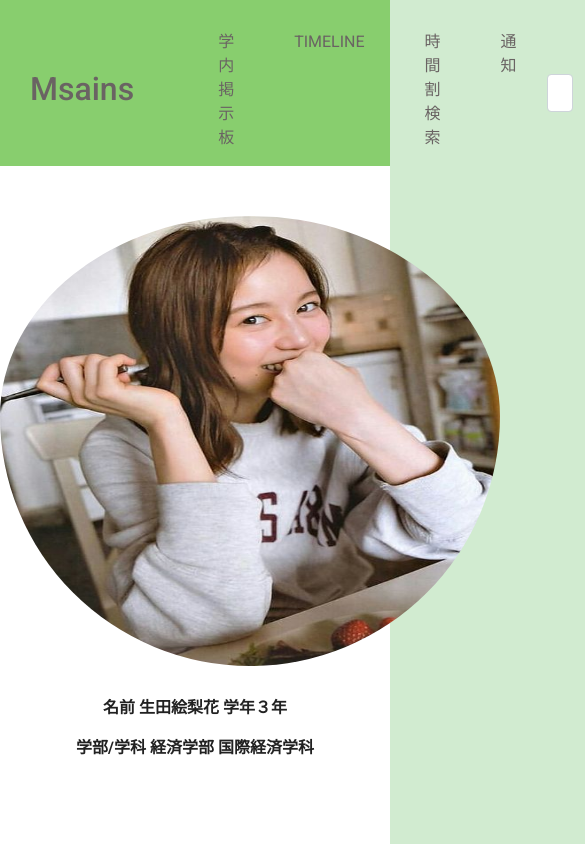
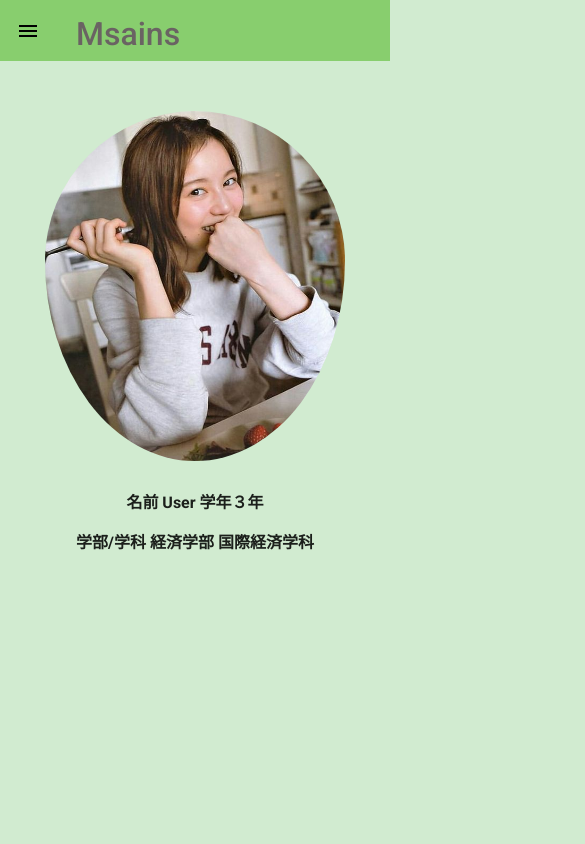
Before and after one commit to fujisawaryohei/Msains-frontend, a Vue app: page / in a window 390 px wide. Shown: the top 844 px of the page, 585 px wide, since content can reach past the window. Built offline with nearby package versions, Linux system fonts and the light colour scheme.

Commit message:
トップページのsmartphoneレスポンシブ対応完了(Ipadまだ)

```diff
--- a/src/App.vue
+++ b/src/App.vue
@@ -1,8 +1,8 @@
 <template>
   <v-app>
     <Header />
-    <SideNav/>
-    <v-content>
+    <v-content style="background-color:#D1EBD0;">
+      <SideNav></SideNav>
       <router-view/>
     </v-content>
   </v-app>
--- a/src/components/Header.vue
+++ b/src/components/Header.vue
@@ -1,6 +1,7 @@
 <template>
   <header class="default-header">
       <div class="header-left">
+        <v-app-bar-nav-icon class="sideNavBtn" color="black" dark @click.stop="sideNavTrigger"></v-app-bar-nav-icon>
         <h2>Msains</h2>
         <ul>
           <li><a href="">学内掲示板</a></li>
@@ -17,48 +18,35 @@
 </template>
 
 <script>
+export default {
+  data(){
+    return {
+      drawer: false
+    }
+  },
+  methods: {
+    sideNavTrigger(){
+      this.$store.dispatch("sideNavAction");
+    }
+  }
+}
 </script>
 
 
 <style scoped>
-.top-page-header {
-  display: flex;
-  justify-content: space-between;
-  background-color: #88CE6E;
-}
-
-.top-page-header h2 {
-  color:#6A6363;
-  margin-top: 20px;
-  margin-left: 30px;
-}
-
-.top-page-header ul {
-  display: flex;
-  align-items: center;
-  list-style: none;
-  margin-top: 30px;
-  margin-right: 30px;
-}
-
-.top-page-header ul li {
-  padding-left:10px;
-}
-
-.top-page-header a {
-  color: white;
-}
-
-
 .default-header {
   display: flex;
   justify-content: space-between;
   background-color: #88CE6E;
 }
 
+.default-header .sideNavBtn {
+  display: none;
+}
+
 .header-left h2 {
   color:#6A6363;
-  margin-top: 20px;
+  margin-top: 15px;
   margin-left: 30px;
 }
 
@@ -76,6 +64,7 @@
 
 .header-left ul li {
   color: #F7F0F0;
+  font-weight: bold;
   padding-left: 60px;
 }
 
@@ -88,17 +77,38 @@
   align-items: center;
 }
 
-.header-right img{
+.header-right img {
   width: 60px;
   height: 60px;
+  margin-top: 10px;
   border-radius: 90%;
-  margin-top: 20px;
   margin-right: 20px;
 }
 
 .header-right input {
-  margin-top: 20px;
+  margin-top:10px;
   margin-right: 20px;
 }
 
+/* smart phone responsive */
+@media screen and (max-width: 479px) {
+  .header-left > ul {
+    display:none;
+  }
+  .header-right {
+    display:none;
+  }
+  .default-header .sideNavBtn {
+    display: block;
+    margin-left: 10px;
+  }
+  .header-left > h2 {
+    text-align:center;
+  }
+}
+
+/* ipad responsive */
+@media screen and(max-width: 767px){
+
+}
 </style>>
--- a/src/components/SideNav.vue
+++ b/src/components/SideNav.vue
@@ -1,36 +1,12 @@
 <template>
-  <v-sheet
-    height="400"
-    class="overflow-hidden"
-    style="position: relative; display:none;"
-  >
-    <v-container class="fill-height">
-      <v-row
-        align="center"
-        justify="center"
-      >
-        <v-btn
-          color="pink"
-          dark
-          @click.stop="drawer = !drawer"
-        >
-          Toggle
-        </v-btn>
-      </v-row>
-    </v-container>
-
-    <v-navigation-drawer
-      v-model="drawer"
-      absolute
-      temporary
-    >
+  <v-navigation-drawer v-model="$store.state.drawer" absolute temporary>
     <v-list-item>
       <v-list-item-avatar>
-          <v-img src="https://randomuser.me/api/portraits/men/78.jpg"></v-img>
+        <v-img src="../assets/images/ikuta.jpg" style="margin-top:1rem;"></v-img>
       </v-list-item-avatar>
 
-        <v-list-item-content>
-          <v-list-item-title>John Leider</v-list-item-title>
+      <v-list-item-content style="display:flex;">
+        <v-list-item-title style="font-size:1rem; margin-top:1rem;">生田絵梨花</v-list-item-title>
       </v-list-item-content>
     </v-list-item>
 
@@ -38,29 +14,23 @@
 
     <v-list dense>
 
-        <v-list-item
-          v-for="item in items"
-          :key="item.name"
-          link
-        >
-          <!-- <v-list-item-icon>
+    <v-list-item v-for="item in items" :key="item.title" link>
+        <v-list-item-icon>
           <v-icon>{{ item.icon }}</v-icon>
-          </v-list-item-icon> -->
+        </v-list-item-icon>
 
         <v-list-item-content>
-            <v-list-item-title>{{ item.name }}</v-list-item-title>
+          <v-list-item-title style="font-size:1rem; margin-bottom:2rem;">{{ item.name }}</v-list-item-title>
         </v-list-item-content>
       </v-list-item>
     </v-list>
   </v-navigation-drawer>
-  </v-sheet>
 </template>
 
 <script>
   export default {
     data(){
         return {
-           drawer: false,
            items: [
                {"name":"学内掲示板"},
                {"name":"TIMELINE"},
--- a/src/components/Top.vue
+++ b/src/components/Top.vue
@@ -2,7 +2,7 @@
   <div class="main">
       <img id="matching-image" src="../assets/images/ikuta.jpg">
       <div class="self-intro">
-        <p>名前 生田絵梨花 学年３年</p>
+        <p>名前 User 学年３年</p>
         <p>学部/学科 経済学部 国際経済学科</p>
       </div>
     </div>
@@ -27,8 +27,20 @@
   font-weight:bold;
 }
 
+.self-intro  p {
+  font-size:1rem;
+}
+
 .icon-button {
   padding-top:30px;
 }
-
+@media screen and (max-width: 480px) {
+  #matching-image {
+    border-radius:50%;
+    width:300px;
+    height:400px;
+    display:block;
+    margin:auto;
+  }
+}
 </style>
--- a/src/store.js
+++ b/src/store.js
@@ -5,12 +5,16 @@ Vue.use(Vuex)
 
 export default new Vuex.Store({
   state: {
-
+    drawer: false
   },
   mutations: {
-
+    sideNavMutation(state){
+      state.drawer = !state.drawer
+    }
   },
   actions: {
-
+    sideNavAction({ commit }){
+      commit("sideNavMutation");
+    }
   }
 })
--- a/src/views/About.vue
+++ b/src/views/About.vue
@@ -3,3 +3,8 @@
     <h1>This is an about page</h1>
   </div>
 </template>
+<style scoped>
+  .about > h1{
+    font-size:2rem;
+  }
+</style>
```
Lines whose indentation alone changed are shown as unchanged.
